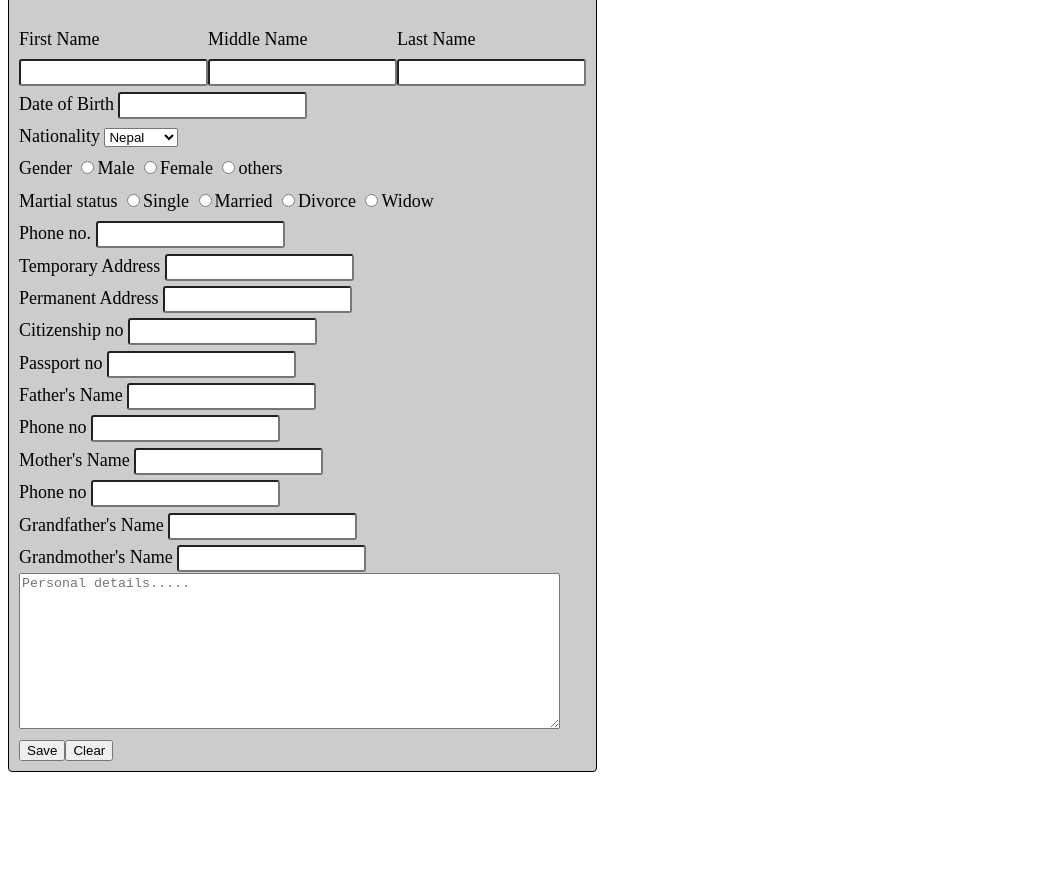
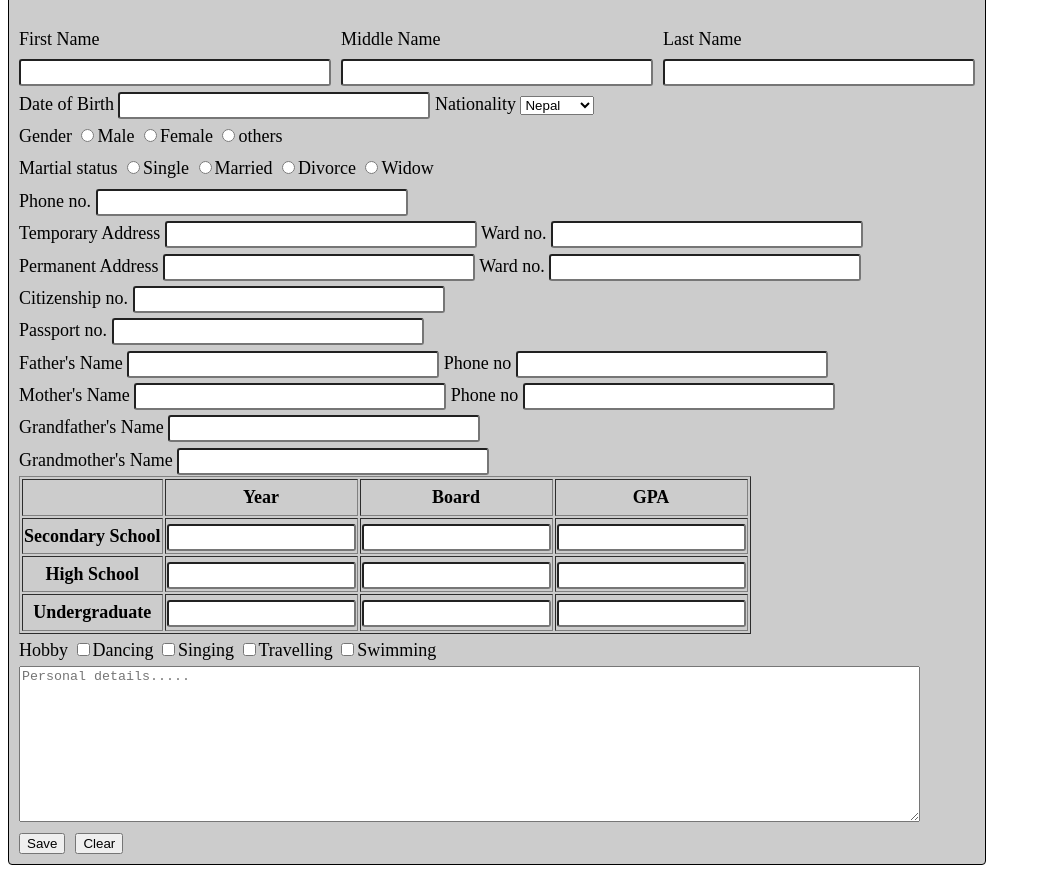
Before and after one commit to sirjanapulami/SIrjanaFirstGithub, a plain HTML site: page form/personaldetails.html in a window 1280 px wide. Shown: the part 61-934 px from the top of the page, without its empty margins (0-1041 px from the left). Before the commit the page ends 841 px from the top, so only its background shows below. Drawn offline with Linux system fonts and the light colour scheme.

Commit message:
feat: add high school table

```diff
--- a/form/personaldetails.html
+++ b/form/personaldetails.html
@@ -4,6 +4,11 @@
 <head>
     <title>Personal Details</title>
     <style>
+        td {
+            width: 80px;
+            height: 10px;
+        }
+
         #card {
             background-color: #ccc;
             width: fit-content;
@@ -14,16 +19,28 @@
             line-height: 1.8;
 
         }
+
         input {
             padding: 4px;
             border-radius: 3px;
         }
+
         #pdetails {
             text-align: center;
         }
 
         .flex {
             display: flex;
+            gap: 10px;
+
+        }
+
+        .name input {
+            width: 300px;
+        }
+
+        .phoneno input {
+            width: 300px;
         }
     </style>
 </head>
@@ -34,18 +51,17 @@
                 <div id="pdetails"> PERSONAL DETAILS</div>
             </b></caption><br>
         <form action="#" method="get">
-            <div class="flex">
+            <div class="flex name">
                 <div>First Name <br> <input type="text" name="txtname" /></div>
 
-                <div> Middle Name <br><input type="xyz" name="txtmiddle" /></div>
+                <div> Middle Name <br><input type="text" name="txtmiddle" /></div>
 
-                <div> Last Name <br> <input type="abc" name="txtlast" /></div>
+                <div> Last Name <br> <input type="text" name="txtlast" /></div>
             </div>
 
-            <div>
+            <div class="phoneno">
                 Date of Birth <input type="asd" name="txtdob" />
-            </div>
-            <div>
+
                 Nationality <select name="selcountry">
                     <option value="nep">Nepal</option>
                     <option value="usa">USA</option>
@@ -56,52 +72,93 @@
                     <option value="Jap">Japan</option>
                     <option value="korea">Korea</option>
                 </select>
-                <br>Gender <input type="radio" name="radiogender" value="male" />Male
-                <input type="radio" name="radiogender" value="female" />Female
-                <input type="radio" name="radiogender" value="others" />others
             </div>
+            Gender <input type="radio" name="radiogender" value="male" />Male
+            <input type="radio" name="radiogender" value="female" />Female
+            <input type="radio" name="radiogender" value="others" />others
+
             <div>
                 Martial status <input type="radio" name="radiostat" />Single
                 <input type="radio" name="radiostat" />Married
                 <input type="radio" name="radiostat" />Divorce
                 <input type="radio" name="radiostat" />Widow
             </div>
-            <div>
-                Phone no. <input type="jgh" name="phn" />
+            <div class="phoneno">
+                Phone no. <input type="text" name="phn" />
+            </div>
+            <div class="phoneno">
+                Temporary Address <input type="text" name="tadd" />
+                Ward no. <input type="text" name="" id="ward" />
+            </div>
+            <div class="phoneno">
+                Permanent Address <input type="text" name="paddress" />
+                Ward no. <input type="text" name="" id="Padd">
+            </div>
+            <div class="phoneno">
+                Citizenship no. <input type="text" name="ctno" />
+            </div>
+            <div class="phoneno">
+                Passport no. <input type="text" name="passno" />
+            </div>
+            <div class="phoneno">
+                Father's Name <input type="text" name="fthnme" />
+
+
+                Phone no <input type="text" name="pnfth" />
+
+            </div>
+            <div class="phoneno">
+                Mother's Name <input type="text" name="mthnam" />
+
+
+                Phone no <input type="text" name="mthpno" />
+            </div>
+            <div class="phoneno">
+                Grandfather's Name <input type="text" name="gfnme" />
+            </div>
+            <div class="phoneno">
+                Grandmother's Name <input type="text" name="gmth" />
             </div>
             <div>
-                Temporary Address <input type="njk" name="tadd" />
+                <table border="1">
+                    <tr>
+                        <th></th>
+                        <th>Year</th>
+                        <th>Board</th>
+                        <th>GPA</th>
+                    </tr>
+                    <tr>
+                        <th>Secondary School</th>
+                        <td><input type="text"></td>
+                        <td><input type="text"></td>
+                        <td><input type="text" name="" id=""></td>
+                    </tr>
+                    <tr>
+                        <th>High School</th>
+                        <td><input type="text" name="" id=""></td>
+                        <td><input type="text" name="" id=""></td>
+                        <td><input type="text" name="" id=""></td>
+                    </tr>
+                    <tr>
+                        <th>Undergraduate</th>
+                        <td><input type="text" name="" id=""></td>
+                        <td><input type="text" name="" id=""></td>
+                        <td><input type="text" name="" id=""></td>
+                    </tr>
+                </table>
+                <div>
+                    Hobby <input type="checkbox" name="checkboxstatus" />Dancing
+                    <input type="checkbox" name="checkboxstatus" />Singing
+                    <input type="checkbox" name="checkboxstatus" />Travelling
+                    <input type="checkbox" name="checkboxstatus" />Swimming
+                </div>
             </div>
-            <div>
-                Permanent Address <input type="mkji" name="paddress" />
-            </div>
-            <div>
-                Citizenship no <input type="lakd" name="ctno" />
-            </div>
-            Passport no <input type="kvj" name="passno" />
-            <div>
-                Father's Name <input type="nnnx" name="fthnme" />
-            </div>
-            <div>
-                Phone no <input type="mkj" name="pnfth" />
-            </div>
-            <div>
-                Mother's Name <input type="bnd" name="mthnam" />
-            </div>
-            <div>
-                Phone no <input type="mlak" name="mthpno" />
-            </div>
-            <div>
-                Grandfather's Name <input type="ngh" name="gfnme" />
-            </div>
-            <div>
-                Grandmother's Name <input type="mji" name="gmth" />
-            </div>
-            <textarea rows="10" cols="65.5" placeholder="Personal details....."></textarea>
+            <textarea rows="10" cols="110" placeholder="Personal details....."></textarea>
             <div class="flex">
                 <button type="submit">Save</button>
                 <button type="reset">Clear</button>
             </div>
+
     </div>
 
     </form>
```
